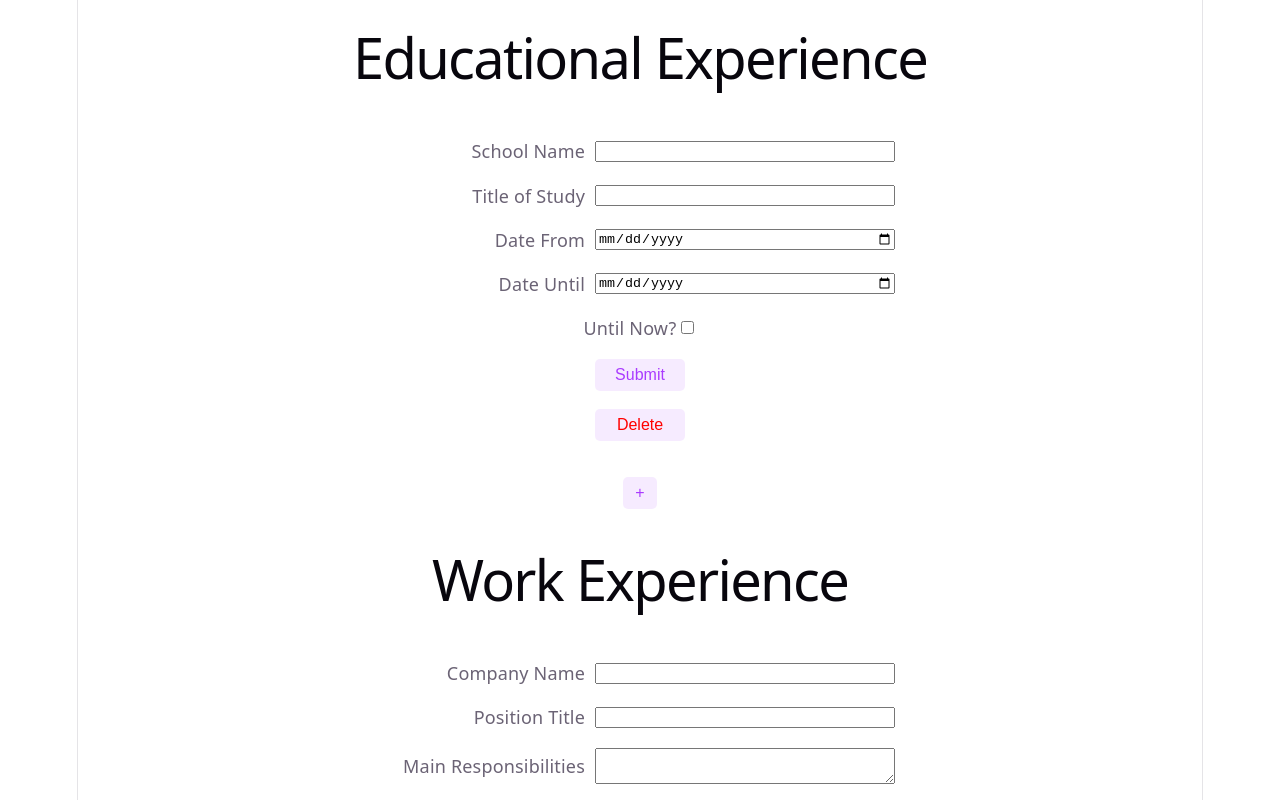
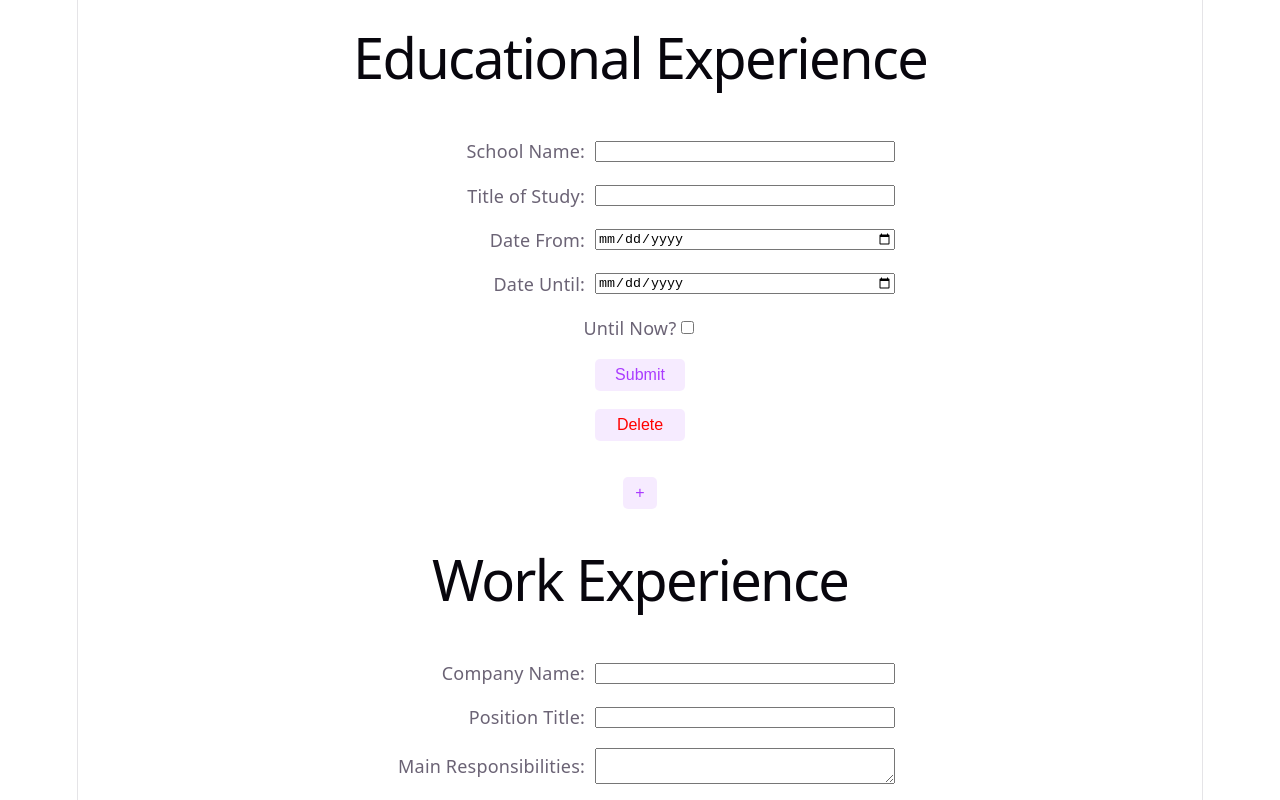
Before and after one commit to nick-x-han/cvapplication-review, a React (Vite) app: page / in a window 1280 px wide. Shown: the part 360-1160 px from the top of the page. Built offline with nearby package versions, Linux system fonts and the light colour scheme.

Commit message:
Fix submitted form styling

```diff
--- a/src/Inputs.css
+++ b/src/Inputs.css
@@ -10,8 +10,11 @@
   align-items: center;
   gap: 10px;
 
-  & > label {
+  & > label, & > span:first-child {
     text-align: right;
+  }
+  & > span:nth-child(2) {
+    text-align: left;
   }
 }
 
--- a/src/Inputs.jsx
+++ b/src/Inputs.jsx
@@ -26,7 +26,7 @@ function DateInput({ isEditing }) {
     return (
       <>
         <div className="field">
-          <label htmlFor={dateFromId}>Date From </label>
+          <label htmlFor={dateFromId}>Date From: </label>
           <input
             type="date"
             id={dateFromId}
@@ -39,7 +39,7 @@ function DateInput({ isEditing }) {
         </div>
 
         <div className="field">
-          <label htmlFor={dateUntilId}>Date Until </label>
+          <label htmlFor={dateUntilId}>Date Until: </label>
           <input
             type="date"
             id={dateUntilId}
@@ -48,7 +48,7 @@ function DateInput({ isEditing }) {
             onChange={onSetUntilNowDate}
             min={fromDate}
             max={now}
-            disabled={isUntilNow ? true : false}
+            disabled={isUntilNow}
             required
           />
         </div>
@@ -68,8 +68,14 @@ function DateInput({ isEditing }) {
   } else {
     return (
       <>
-        <p>Date From: {fromDate}</p>
-        <p>Date Until: {isUntilNow}</p>
+        <div className="field">
+          <span>Date From:</span>
+          <span>{fromDate}</span>
+        </div>
+        <div className="field">
+          <span>Date Until:</span>
+          <span>{isUntilNow ? "Present" : untilDate}</span>
+        </div>
       </>
     );
   }
@@ -79,23 +85,23 @@ function TextAreaInput({ name, isEditing }) {
   const [text, setText] = useState("");
   const id = useId();
   return (
-    <>
+    <div className="field">
       {isEditing ? (
-        <div className="field">
-          <label htmlFor={id}>{name}</label>
+        <>
+          <label htmlFor={id}>{name}:</label>
           <textarea
             id={id}
             value={text}
             onChange={(e) => setText(e.target.value)}
             required
           ></textarea>
-        </div>
+        </>
       ) : (
-        <p>
-          {name} {text}
-        </p>
+        <>
+          <span>{name}:</span> <span>{text}</span>
+        </>
       )}
-    </>
+    </div>
   );
 }
 function FormField({ name, type = "text", isEditing = true }) {
@@ -106,7 +112,7 @@ function FormField({ name, type = "text", isEditing = true }) {
     <div className="field">
       {isEditing ? (
         <>
-          <label htmlFor={id}>{name} </label>
+          <label htmlFor={id}>{name}: </label>
           <input
             type={type}
             id={id}
@@ -117,9 +123,9 @@ function FormField({ name, type = "text", isEditing = true }) {
           />
         </>
       ) : (
-        <div>
-          {name}: <span className="field-value">{fieldValue}</span>
-        </div>
+        <>
+          <span>{name}:</span> <span className="field-value">{fieldValue}</span>
+        </>
       )}
     </div>
   );
```
